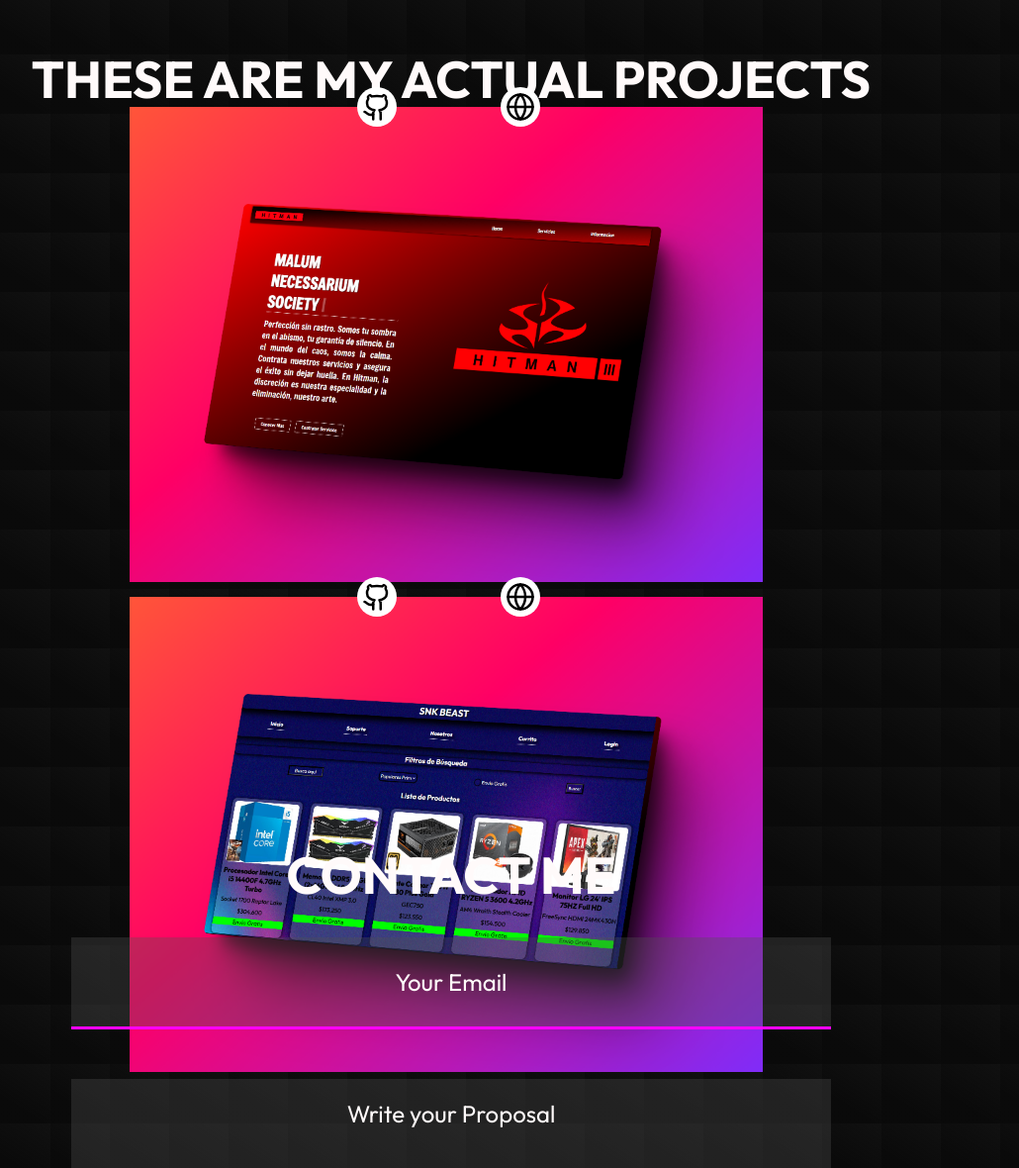
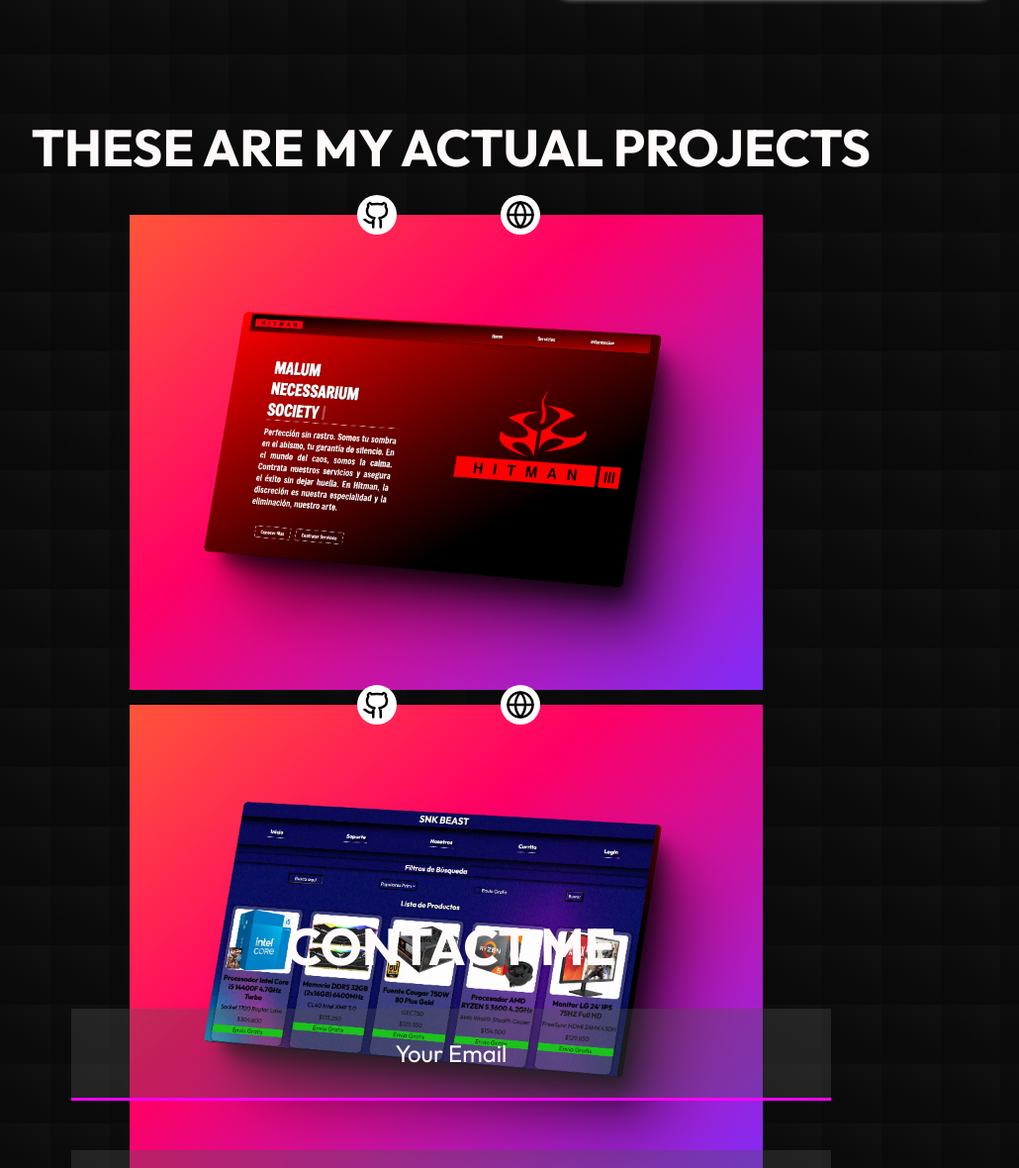
Before and after one commit to OsniaaK/Mi-PortFolio, a plain HTML site: page index.html in a window 1280 px wide. Shown: the part 1620-2800 px from the top of the page at 99% size, without its empty margins (184-1214 px from the left). Drawn offline with Linux system fonts and the light colour scheme.

Commit message:
soluciono problemas con el scroll, todo se muestra correctamente ahora

```diff
--- a/styles/style.css
+++ b/styles/style.css
@@ -217,6 +217,7 @@
     display: flex;
     margin-left: 15px;
     margin-top: 20px;
+    padding-top: 10%;
     padding-bottom: 90px;
     justify-content: space-around;
     cursor: default;
@@ -295,16 +296,16 @@
     flex-direction: column;
     width: 100%;
     height: 100vh;
+    padding-top: 5%;
 }
 
 #myworks-section > h2 {
     display: flex;
-    margin-top: -5px;
     justify-content: center;
     align-items: center;
     font-size: 3.25rem;
     text-align: center;
-    margin-bottom: 10px;
+    margin-bottom: 50px;
     text-transform: uppercase;
 }
 
@@ -379,11 +380,11 @@
     align-items: center;
     width: 100%;
     height: 100vh;
+    padding-top: 5%;
 }
 
 #contactme > h2 {
     display: flex;
-    margin-top: -80px;
     margin-bottom: 30px;
     font-size: 3.25rem;
     align-items: center;
```
